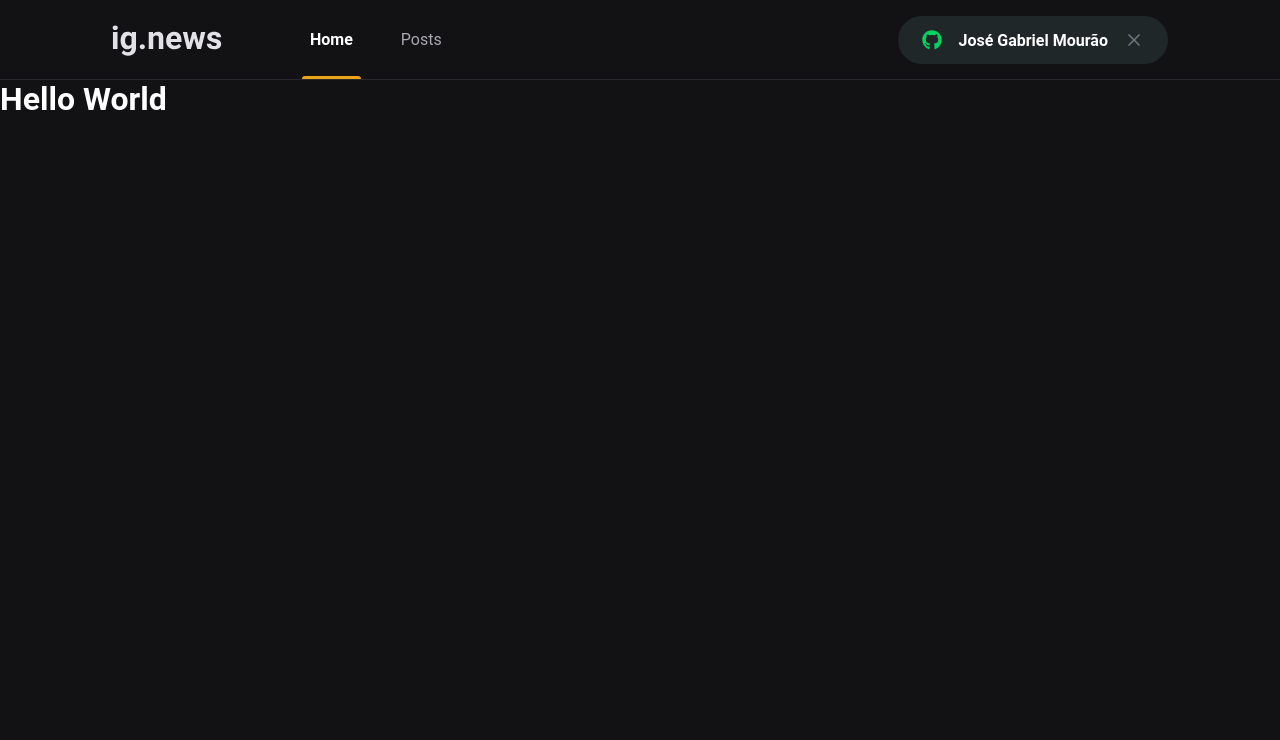
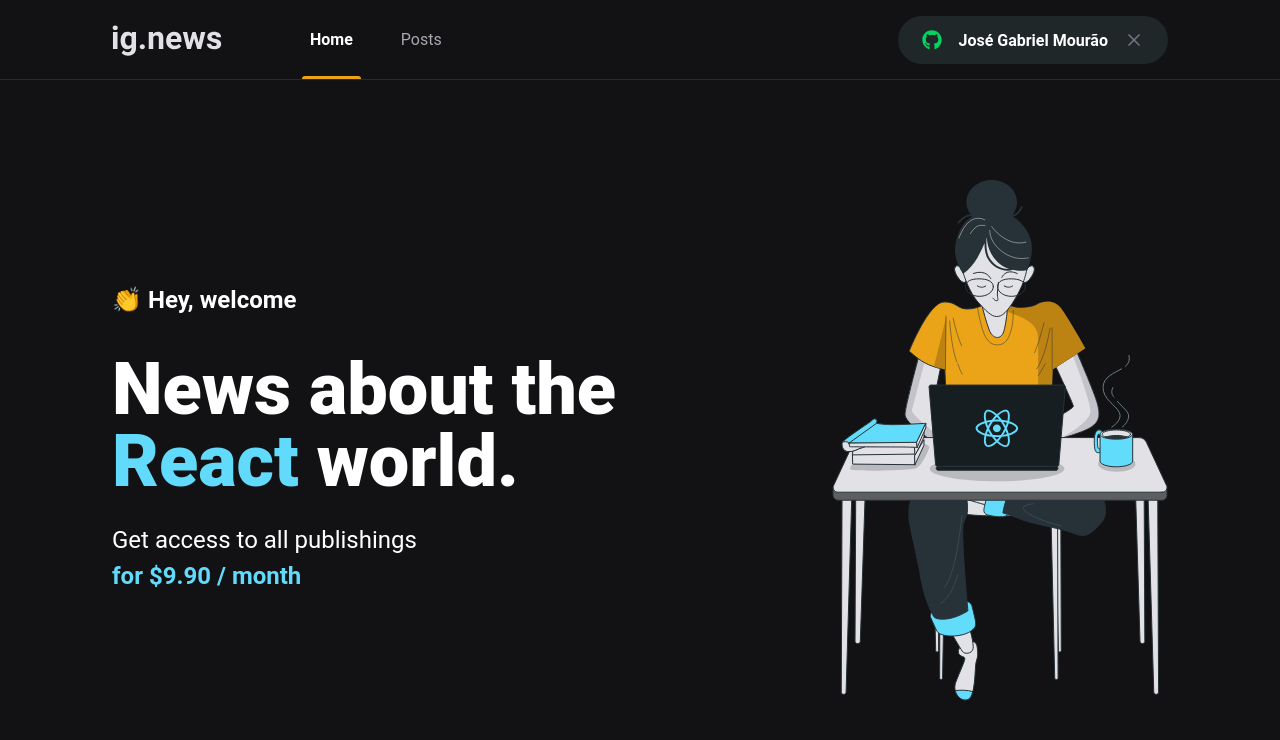
Before and after one commit to jgabriel1/ignews, a Next.js app: page / in a window 1280 px wide. Shown: the top 740 px of the page. Built offline with nearby package versions, Linux system fonts and the light colour scheme.

Commit message:
Created structure and styling for home page.

```diff
--- a/src/pages/index.tsx
+++ b/src/pages/index.tsx
@@ -1,12 +1,29 @@
 import Head from 'next/head';
+
+import styles from '../styles/home.module.scss';
 
 export default function Home() {
   return (
     <>
       <Head>
-        <title>Início | ig.news</title>
+        <title>Home | ig.news</title>
       </Head>
-      <h1>Hello World</h1>
+      <main className={styles.contentContainer}>
+        <section className={styles.hero}>
+          <span>👏 Hey, welcome</span>
+
+          <h1>
+            News about the <span>React</span> world.
+          </h1>
+
+          <p>
+            Get access to all publishings <br />
+            <span>for $9.90 / month</span>
+          </p>
+        </section>
+
+        <img src="/images/avatar.svg" alt="Girl coding" />
+      </main>
     </>
   );
 }
--- /dev/null
+++ b/src/styles/home.module.scss
@@ -0,0 +1,41 @@
+.contentContainer {
+  max-width: 1120px;
+  margin: 0 auto;
+  padding: 0 2rem;
+  height: calc(100vh - 5rem);
+
+  display: flex;
+  align-items: center;
+  justify-content: space-between;
+}
+
+.hero {
+  max-width: 600px;
+
+  > span {
+    font-size: 1.5rem;
+    font-weight: bold;
+  }
+
+  h1 {
+    font-size: 4.5rem;
+    line-height: 4.5rem;
+    font-weight: 900;
+    margin-top: 2.5rem;
+
+    span {
+      color: var(--cyan-500);
+    }
+  }
+
+  p {
+    font-size: 1.5rem;
+    line-height: 2.25rem;
+    margin-top: 1.5rem;
+
+    span {
+      color: var(--cyan-500);
+      font-weight: bold;
+    }
+  }
+}
```
